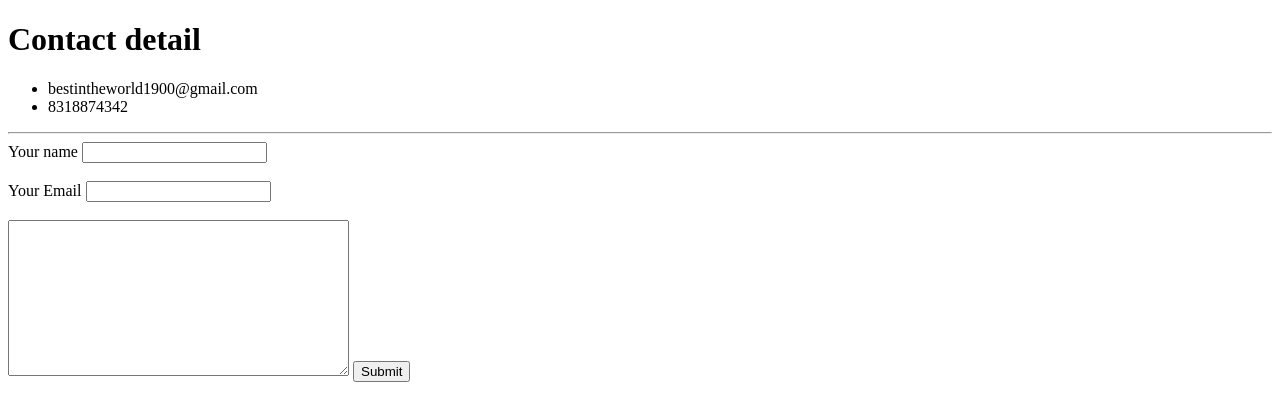
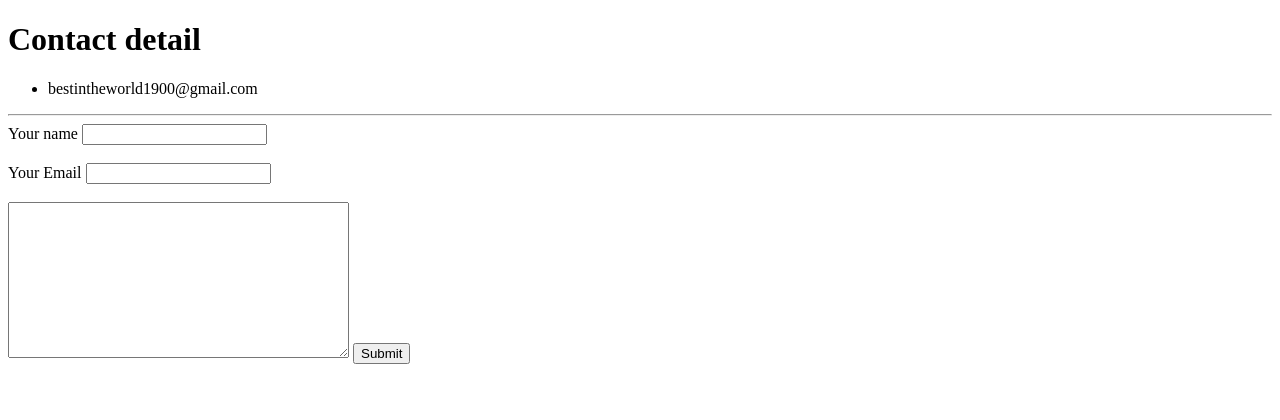
Before and after one commit to Yashsingh831/cv, a plain HTML site: page contact.html in a window 1280 px wide. Drawn offline with Linux system fonts and the light colour scheme.

Commit message:
Update contact.html

```diff
--- a/contact.html
+++ b/contact.html
@@ -8,7 +8,7 @@
     <h1>Contact detail</h1>
     <ul>
       <li>bestintheworld1900@gmail.com</li>
-      <li>8318874342</li>
+
     </ul>
     <hr>
     <form action="mailto:anilkumarsingh.deoria@gmail.com" method="post" enctype="text/plain">
```
